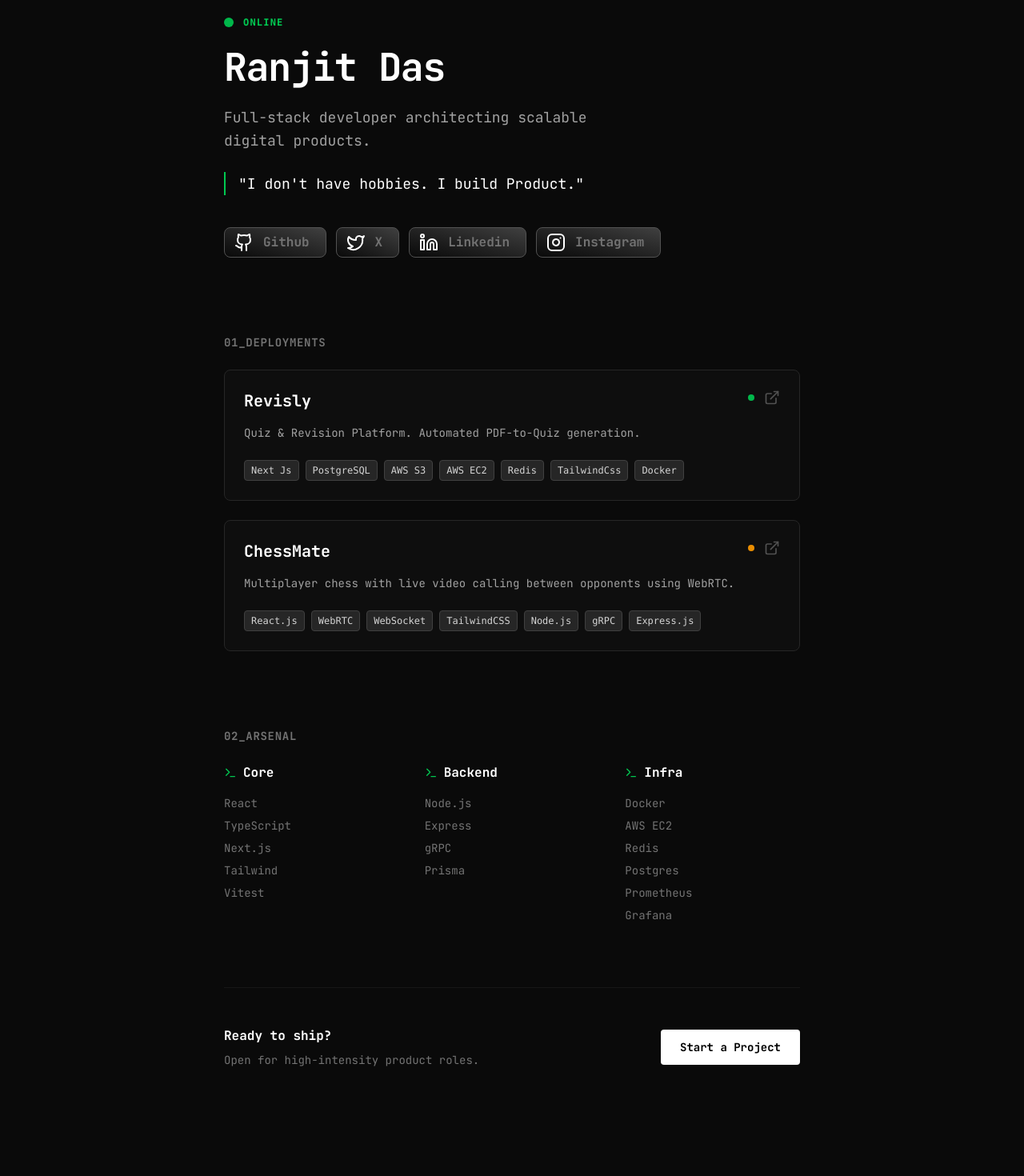
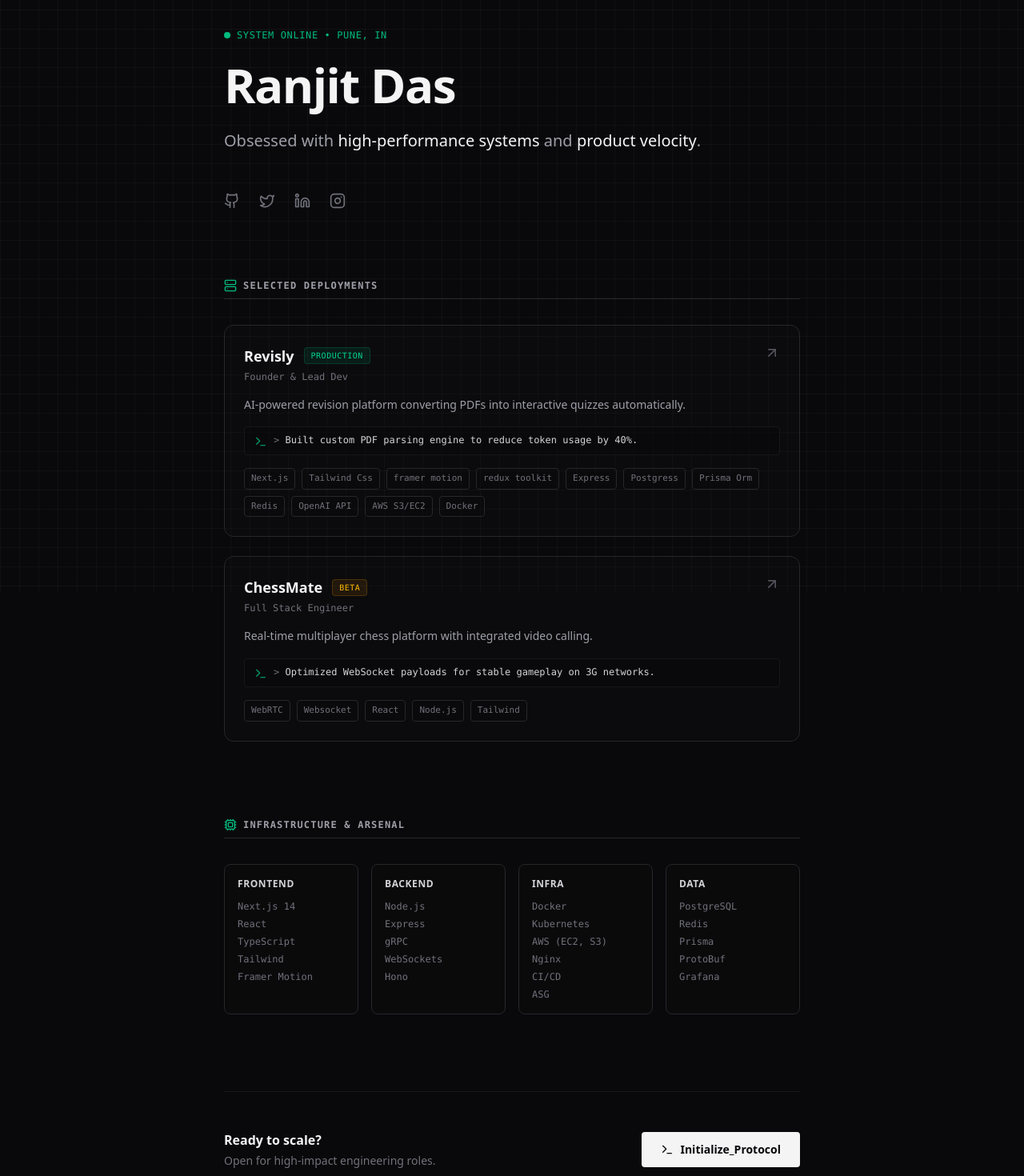
Before and after one commit to ranjit1024/PortfolioV2, a React (Vite) app: page / in a window 1280 px wide. Shown: the part 60-1530 px from the top of the page at 80% size. Before the commit the page ends 1475 px from the top, so only its background shows below. Built offline with nearby package versions, Linux system fonts and the light colour scheme; a web font is replaced by a local one.

Commit message:
done first part of WEBRTC

```diff
--- a/src/App.tsx
+++ b/src/App.tsx
@@ -2,168 +2,252 @@ import { useState, useEffect } from "react";
 import { motion } from "framer-motion";
 import {
   Terminal,
-  ExternalLink,
-  LinkedinIcon,
-  LucideInstagram,
-  LucideTwitter,
-  LucideGithub,
+  ArrowUpRight,
+  Github,
+  Twitter,
+  Linkedin,
+  Instagram,
+  Cpu,
+  Server,
+
 } from "lucide-react";
 
-
-// --- DATA: Easy to update ---
+// --- DATA ---
 const PROJECTS = [
   {
     title: "Revisly",
-    desc: "Quiz & Revision Platform. Automated PDF-to-Quiz generation.",
-    tags: ["Next Js", "PostgreSQL", "AWS S3", "AWS EC2", "Redis", "TailwindCss","Docker"],
-    status: "Live",
-    link: "https://www.revisly.in/"
+    role: "Founder & Lead Dev",
+    desc: "AI-powered revision platform converting PDFs into interactive quizzes automatically.",
+    metrics: "100+ Active Users • Automated Pipeline",
+    tags: ["Next.js", "Tailwind Css","framer motion", "redux toolkit", "Express", "Postgress", "Prisma Orm",  "Redis", "OpenAI API", "AWS S3/EC2", "Docker",  ],
+    status: "Production",
+    link: "https://www.revisly.in/",
+    highlight: "Built custom PDF parsing engine to reduce token usage by 40%."
   },
   {
     title: "ChessMate",
-  desc: "Multiplayer chess with live video calling between opponents using WebRTC.",
-  tags: ["React.js", "WebRTC", "WebSocket", "TailwindCSS", "Node.js", "gRPC", "Express.js"],
-  status: "Development",
-  link: "" // Add your deployed link when ready
-}
+    role: "Full Stack Engineer",
+    desc: "Real-time multiplayer chess platform with integrated video calling.",
+    metrics: "< 50ms Latency • WebRTC P2P",
+    tags: ["WebRTC", "Websocket", "React", "Node.js", "Tailwind"],
+    status: "Beta",
+    link: "#",
+    highlight: "Optimized WebSocket payloads for stable gameplay on 3G networks."
+  },
 
 ];
 
-const TECH_STACK = {
-  "Core": ["React", "TypeScript", "Next.js", "Tailwind", "Vitest"],
-  "Backend": ["Node.js", "Express", "gRPC", "Prisma"],
-  "Infra": ["Docker", "AWS EC2", "Redis", "Postgres", "Prometheus", "Grafana"],
+const STACK = {
+  "Frontend": ["Next.js 14", "React", "TypeScript", "Tailwind", "Framer Motion"],
+  "Backend": ["Node.js", "Express", "gRPC", "WebSockets", "Hono"],
+  "Infra": ["Docker", "Kubernetes", "AWS (EC2, S3)", "Nginx", "CI/CD", "ASG"],
+  "Data": ["PostgreSQL", "Redis", "Prisma", "ProtoBuf", "Grafana",]
 };
 
 // --- COMPONENTS ---
 
-const SectionHeader = ({ title }: { title: string }) => (
-  <h2 className="text-sm font-bold text-neutral-500 mb-6 tracking-wider uppercase">
+const SectionHeader = ({ title, icon: Icon }:any) => (
+  <div className="flex items-center gap-2 mb-8 border-b border-zinc-800 pb-2">
+    {Icon && <Icon className="w-4 h-4 text-emerald-500" />}
+    <h2 className="text-xs font-mono font-bold text-zinc-400 tracking-widest uppercase">
       {title}
     </h2>
+  </div>
+);
+
+const Badge = ({ children, color = "emerald" }:any) => (
+  <span className={`px-2 py-0.5 text-[10px] font-mono uppercase tracking-wider rounded border ${
+    color === "emerald"
+      ? "bg-emerald-500/10 text-emerald-400 border-emerald-500/20"
+      : "bg-amber-500/10 text-amber-400 border-amber-500/20"
+  }`}>
+    {children}
+  </span>
 );
 
 function App() {
-  // Simple "on mount" animation trigger
   const [mounted, setMounted] = useState(false);
   useEffect(() => setMounted(true), []);
 
   if (!mounted) return null;
 
   return (
-    <div className="max-w-3xl mx-auto px-6 py-20 selection:bg-white selection:text-black">
+    <div className="min-h-screen bg-zinc-950 text-zinc-200 selection:bg-emerald-500/30 selection:text-emerald-200 font-sans">
 
-      {/* 1. HERO: The "No Life" Declaration */}
-      <header className="mb-24">
-        <div className="flex items-center gap-3 mb-6">
-          <div className="w-3 h-3 bg-green-500 rounded-full animate-pulse" />
-          <span className="text-green-500 text-xs font-mono font-bold tracking-widest ">ONLINE</span>
+      {/* BACKGROUND GRID */}
+      <div className="fixed inset-0 bg-[linear-gradient(to_right,#80808012_1px,transparent_1px),linear-gradient(to_bottom,#80808012_1px,transparent_1px)] bg-[size:24px_24px] pointer-events-none" />
+
+      <main className="max-w-3xl mx-auto px-6 py-24 relative z-10">
+
+        {/* 1. HERO SECTION */}
+        <header className="mb-20">
+          <motion.div
+            initial={{ opacity: 0, y: -10 }}
+            animate={{ opacity: 1, y: 0 }}
+            className="flex items-center gap-2 mb-6"
+          >
+            <div className="relative flex h-2 w-2">
+              <span className="animate-ping absolute inline-flex h-full w-full rounded-full bg-emerald-400 opacity-75"></span>
+              <span className="relative inline-flex rounded-full h-2 w-2 bg-emerald-500"></span>
+            </div>
+            <span className="text-xs font-mono text-emerald-500 tracking-wider">SYSTEM ONLINE • PUNE, IN</span>
+          </motion.div>
+
+          <motion.h1
+            initial={{ opacity: 0, y: 20 }}
+            animate={{ opacity: 1, y: 0 }}
+            transition={{ delay: 0.1 }}
+            className="text-5xl md:text-6xl font-bold text-zinc-100 tracking-tight mb-6"
+          >
+            Ranjit Das
+          </motion.h1>
+
+          <motion.div
+            initial={{ opacity: 0 }}
+            animate={{ opacity: 1 }}
+            transition={{ delay: 0.2 }}
+            className="space-y-6"
+          >
+            <p className="text-xl text-zinc-400 leading-relaxed max-w-2xl">
+
+
+              Obsessed with <span className="text-zinc-100 font-medium">high-performance systems</span> and <span className="text-zinc-100 font-medium">product velocity</span>.
+            </p>
+
+            {/* THE MANIFESTO: Reframed "No Life" */}
+
+          </motion.div>
+
+          {/* SOCIAL LINKS */}
+          <motion.div
+            initial={{ opacity: 0 }}
+            animate={{ opacity: 1 }}
+            transition={{ delay: 0.3 }}
+            className="flex gap-4 mt-10"
+          >
+            {[
+              { Icon: Github, href: "https://github.com/ranjit1024" },
+              { Icon: Twitter, href: "https://x.com/ranjitd18755665" },
+              { Icon: Linkedin, href: "https://www.linkedin.com/in/ranjit-das-31b866352/" },
+              { Icon: Instagram, href: "https://www.instagram.com/dev_ranjit1024/" },
+            ].map(({ Icon, href }, i) => (
+              <a
+                key={i}
+                href={href}
+                target="_blank"
+                rel="noreferrer"
+                className="text-zinc-500 hover:text-emerald-400 transition-colors p-2 hover:bg-zinc-900 rounded-lg -ml-2"
+              >
+                <Icon className="w-5 h-5" />
+              </a>
+            ))}
+          </motion.div>
+        </header>
+
+        {/* 2. PROJECTS SECTION */}
+        <section className="mb-24">
+          <SectionHeader title="Selected Deployments" icon={Server} />
+          <div className="grid grid-cols-1 gap-6">
+            {PROJECTS.map((project, i) => (
+              <motion.a
+                key={i}
+                href={project.link}
+                target="_blank"
+                initial={{ opacity: 0, y: 20 }}
+                animate={{ opacity: 1, y: 0 }}
+                transition={{ delay: 0.1 + i * 0.1 }}
+                className="group block relative bg-zinc-900/20 border border-zinc-800 hover:border-zinc-600 rounded-xl overflow-hidden transition-all hover:bg-zinc-900/40"
+              >
+                <div className="p-6">
+                  <div className="flex justify-between items-start mb-4">
+                    <div className="space-y-1">
+                      <div className="flex items-center gap-3">
+                        <h3 className="text-lg font-bold text-zinc-100 group-hover:text-emerald-400 transition-colors">
+                          {project.title}
+                        </h3>
+                        <Badge color={project.status === "Production" ? "emerald" : "amber"}>
+                          {project.status}
+                        </Badge>
+                      </div>
+                      <p className="text-xs font-mono text-zinc-500">{project.role}</p>
+                    </div>
+                    <ArrowUpRight className="w-5 h-5 text-zinc-600 group-hover:text-emerald-400 group-hover:translate-x-1 group-hover:-translate-y-1 transition-all" />
                   </div>
 
-        <h1 className="text-4xl md:text-5xl font-bold text-white mb-6 tracking-tight">
-          Ranjit Das
-        </h1>
-
-        <p className="text-lg text-neutral-400 leading-relaxed max-w-lg">
-          Full-stack developer architecting scalable digital products.
-          <span className="block mt-6 text-white font-medium border-l-2 border-green-500 pl-4 ">
-             "I don't have hobbies. I build Product."
-          </span>
+                  <p className="text-zinc-400 text-sm mb-4 leading-relaxed">
+                    {project.desc}
                   </p>
 
-        {/* The Intensity Grid */}
-        <div className="flex  max-md:grid max-md:grid-cols-1 gap-3 mt-10">
-
-          {[
-            { icon: LucideGithub, label: "Github",link:"https://github.com/ranjit1024" },
-            { icon: LucideTwitter, label: "X", link:"https://x.com/ranjitd18755665" },
-            { icon: LinkedinIcon, label: "Linkedin", link:"https://www.linkedin.com/in/ranjit-das-31b866352/"},
-            { icon: LucideInstagram, label: "Instagram",link:"https://www.instagram.com/dev_ranjit1024/" },
-          ].map((item) => (
-            <div key={item.label} onClick={()=>{
-              window.open(item.link, '_blank')
-            }} className="flex hover:cursor-pointer hover:scale-101 transition-all items-center gap-3 text-md font-bold text-neutral-500 border border-neutral-600 px-3 py-1.5 w-fit rounded-lg bg-gradient-to-bl to-neutral-950 from-neutral-700 pr-5 ">
-              <item.icon className=" text-white" />
-              {item.label}
-            </div>
-          ))}
-        </div>
-      </header>
-
-      {/* 2. WORK: The Evidence */}
-      <section className="mb-24">
-        <SectionHeader title="01_Deployments" />
-        <div className="space-y-6">
-          {PROJECTS.map((project, i) => (
-            <motion.a
-              href={project.link}
-              key={project.title}
-              initial={{ opacity: 0, y: 20 }}
-              animate={{ opacity: 1, y: 0 }}
-              transition={{ delay: i * 0.1 }}
-              className="block group p-6 border border-neutral-800  bg-neutral-900/30 rounded-lg hover:border-neutral-600 transition-all hover:bg-neutral-900"
-            >
-              <div className="flex justify-between items-start mb-4">
-                <h3 className="text-xl font-bold text-white group-hover:text-green-400 transition-colors">
-                  {project.title}
-                </h3>
-                <div className="flex items-center gap-3">
-                  <span className={`${project.status === "Live" ? "bg-green-500 p-1 rounded-2xl animate-pulse": "bg-amber-500 p-1 rounded-2xl animate-pulse"}`}></span>
-                <ExternalLink className="w-5 h-5 text-neutral-600 group-hover:text-white" />
-                </div>
+                  <div className="mb-4 py-2 px-3 bg-zinc-950/50 border border-zinc-800/50 rounded flex items-start gap-2">
+                    <Terminal className="w-4 h-4 text-emerald-500/80 mt-0.5 shrink-0" />
+                    <span className="text-xs text-zinc-300 font-mono">
+                      <span className="text-zinc-500">&gt;</span> {project.highlight}
+                    </span>
                   </div>
 
-              <p className="text-neutral-400 text-sm mb-6">{project.desc}</p>
-
-              <div className="flex flex-wrap gap-2">
+                  <div className="flex flex-wrap gap-2 mt-4">
                     {project.tags.map((tag) => (
-                  <span key={tag} className="text-xs font-mono px-2 py-1 bg-neutral-800 text-neutral-300 rounded border border-neutral-700">
+                      <span key={tag} className="text-[11px] font-mono text-zinc-500 border border-zinc-800 px-2 py-1 rounded bg-zinc-950/30">
                         {tag}
                       </span>
                     ))}
+                  </div>
                 </div>
               </motion.a>
             ))}
           </div>
         </section>
 
-      {/* 3. STACK: The Tools */}
-      <section className="mb-20 ">
-        <SectionHeader title="02_Arsenal" />
-        <div className="grid grid-cols-1 md:grid-cols-3 gap-8">
-          {Object.entries(TECH_STACK).map(([category, techs]) => (
-            <div key={category}>
-              <h4 className="text-white font-bold mb-4 flex items-center gap-2">
-                <Terminal className="w-4 h-4 text-green-500" /> {category}
+        {/* 3. ARSENAL (TECH STACK) */}
+        <section className="mb-24">
+          <SectionHeader title="Infrastructure & Arsenal" icon={Cpu} />
+          <div className="grid grid-cols-2 md:grid-cols-4 gap-4">
+            {Object.entries(STACK).map(([category, techs], i) => (
+              <motion.div
+                key={category}
+                initial={{ opacity: 0 }}
+                animate={{ opacity: 1 }}
+                transition={{ delay: 0.4 + i * 0.1 }}
+                className="p-4 border border-zinc-800 rounded-lg bg-zinc-900/10 hover:border-zinc-700 transition-colors"
+              >
+                <h4 className="text-xs font-bold text-zinc-300 mb-3 uppercase tracking-wider flex items-center gap-2">
+                  {category}
                 </h4>
-              <ul className="space-y-2">
+                <ul className="space-y-1.5">
                   {techs.map((tech) => (
-                  <li key={tech} className="text-sm text-neutral-500 hover:text-white transition-colors cursor-default">
+                    <li key={tech} className="text-xs text-zinc-500 font-mono hover:text-emerald-400 transition-colors cursor-default">
                       {tech}
                     </li>
                   ))}
                 </ul>
-            </div>
+              </motion.div>
             ))}
           </div>
         </section>
 
-      {/* 4. FOOTER: Direct Action */}
-      <footer className="pt-12 border-t border-neutral-900">
-        <div className="flex flex-col md:flex-row justify-between items-start md:items-center gap-6">
-          <div>
-            <h2 className="text-white font-bold mb-2">Ready to ship?</h2>
-            <p className="text-neutral-500 text-sm">Open for high-intensity product roles.</p>
+        {/* 4. FOOTER */}
+        <footer className="border-t border-zinc-900 pt-12 pb-8">
+          <div className="flex flex-col md:flex-row justify-between items-center gap-6">
+            <div className="text-center md:text-left">
+              <h3 className="text-zinc-100 font-bold mb-1">Ready to scale?</h3>
+              <p className="text-zinc-500 text-sm">Open for high-impact engineering roles.</p>
             </div>
+
             <a
               href="mailto:ranjit@example.com"
-            className="px-6 py-3 bg-white text-black font-bold text-sm hover:bg-neutral-200 transition-colors rounded"
+              className="group flex items-center gap-2 px-6 py-3 bg-zinc-100 text-zinc-950 font-bold text-sm rounded hover:bg-emerald-400 hover:text-zinc-950 transition-all"
             >
-            Start a Project
+              <Terminal className="w-4 h-4" />
+              <span>Initialize_Protocol</span>
             </a>
+          </div>
+
+          <div className="mt-12 text-center text-[10px] font-mono text-zinc-700">
+            © 2025 RANJIT DAS • SYSTEM NORMAL • 127.0.0.1
           </div>
         </footer>
 
+      </main>
     </div>
   );
 }
```
Lines whose indentation alone changed are shown as unchanged.
